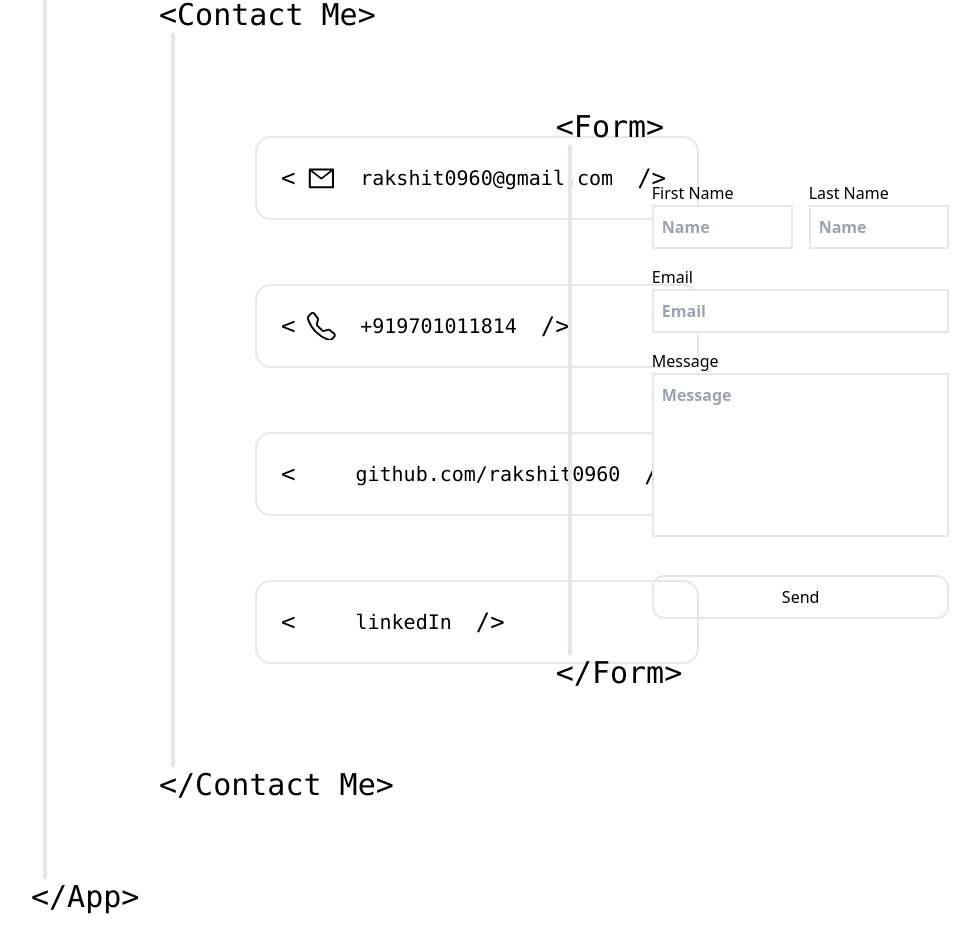
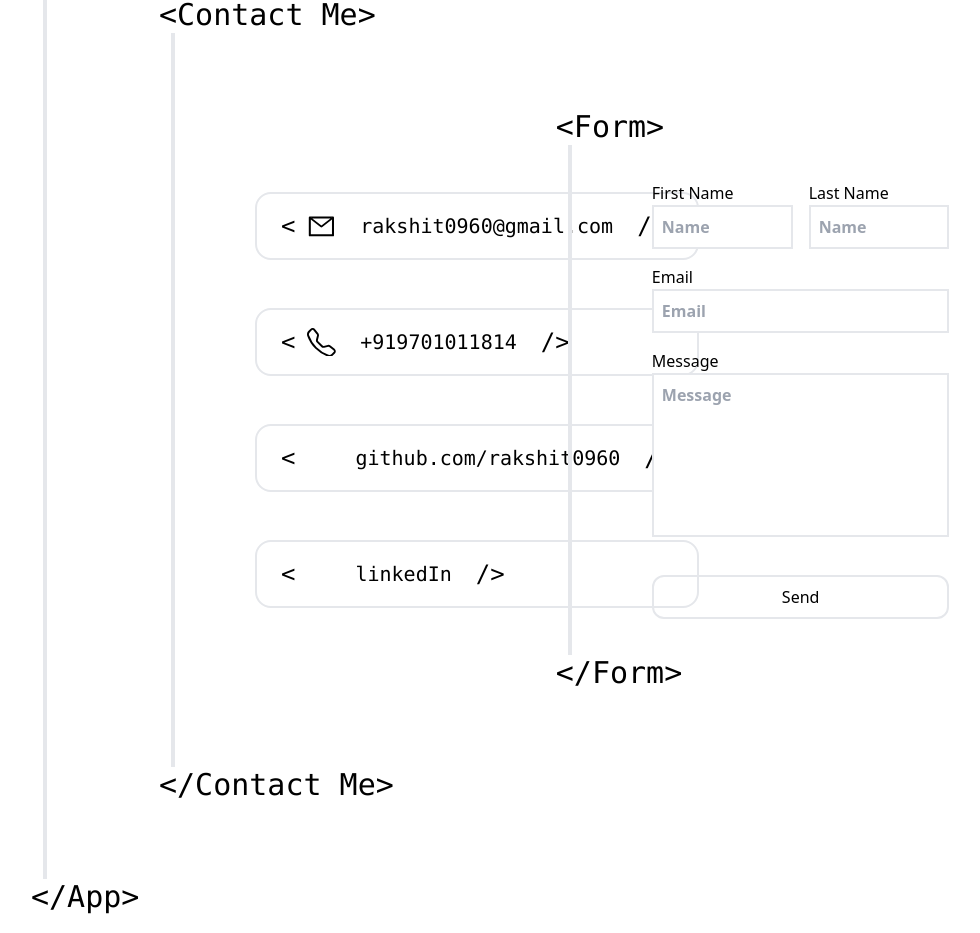
Before and after one commit to rakshit0960/personal-portfolio, a React (Vite) app: page / in a window 1280 px wide. Shown: the part 2407-3340 px from the top of the page, without its empty margins (1-981 px from the left). Built offline with nearby package versions, Linux system fonts and the light colour scheme; some icons are missing.

Commit message:
updated contact component padding

```diff
--- a/src/components/ContactComponent.tsx
+++ b/src/components/ContactComponent.tsx
@@ -7,7 +7,7 @@ interface Prop {
 
 export default function ContactComponent({icon, info, link}: Prop) {
   return (
-    <a href={link} target="_blank" className="px-6 py-6 border-2 rounded-2xl cursor-pointer hover:border-gray-600 ">
+    <a href={link} target="_blank" className="px-6 py-4 border-2 rounded-2xl cursor-pointer hover:border-gray-600 ">
       <code className="flex items-center text-2xl">
         {`<`}
             <div className="pl-3">{icon}</div>
--- a/src/components/ContactComponentsList.tsx
+++ b/src/components/ContactComponentsList.tsx
@@ -7,7 +7,7 @@ import { FaGithub, FaLinkedin} from 'react-icons/fa6'
 export default function ContactComponentsList() {
   return (
     <IconContext.Provider value={{color: 'black', size: '1.2em'}}>
-        <div className="grid gap-16">
+        <div className="grid gap-12">
             <ContactComponent icon={<AiOutlineMail />} info="rakshit0960@gmail.com" link={'mailto:rakshit0960@gmail.com'} />
             <ContactComponent icon={<BsTelephone />} info="+919701011814" link={'tel:+919701011814'} />
             <ContactComponent icon={<FaGithub />} info="github.com/rakshit0960" link={'https://github.com/rakshit0960'} />
```
